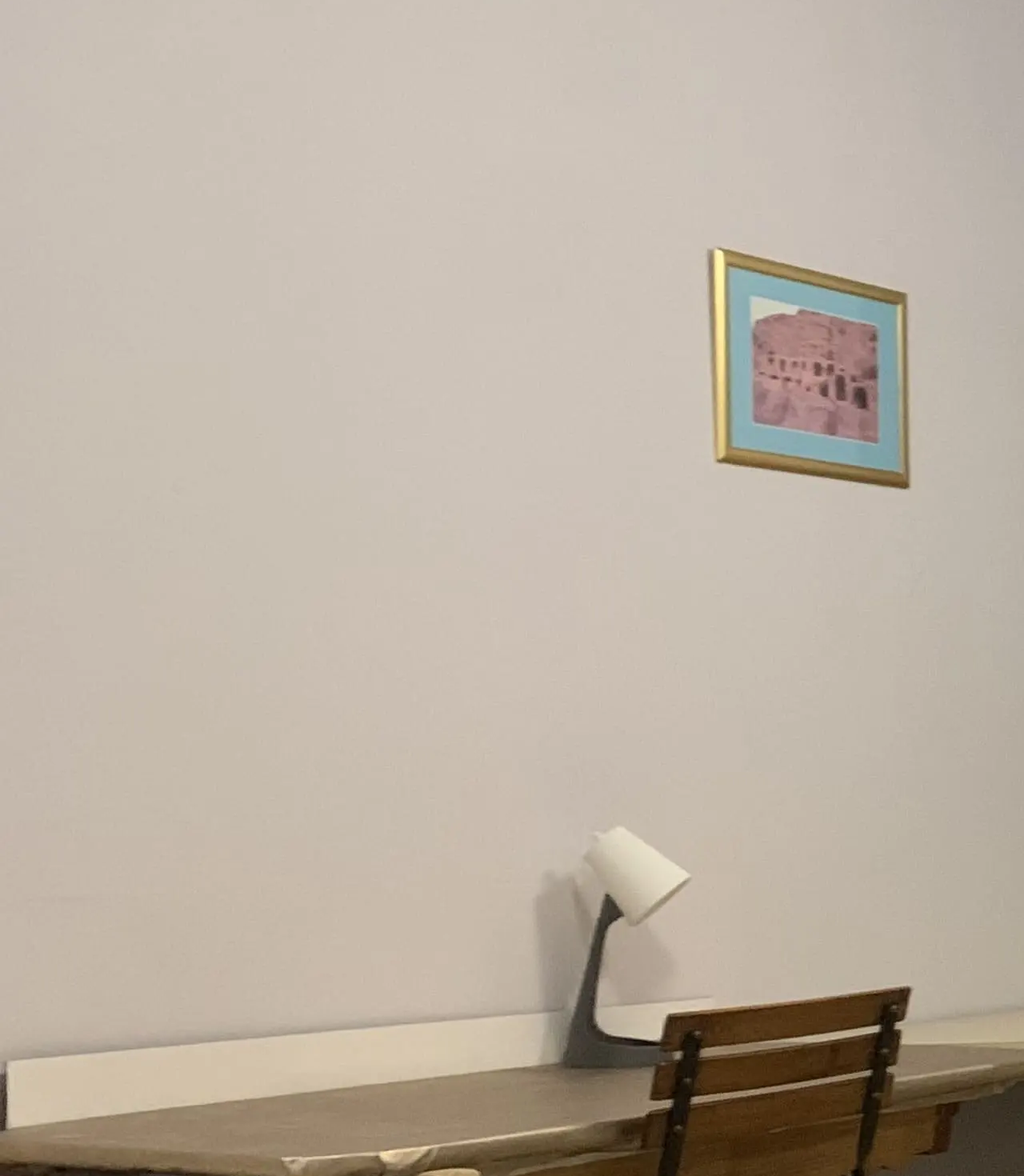
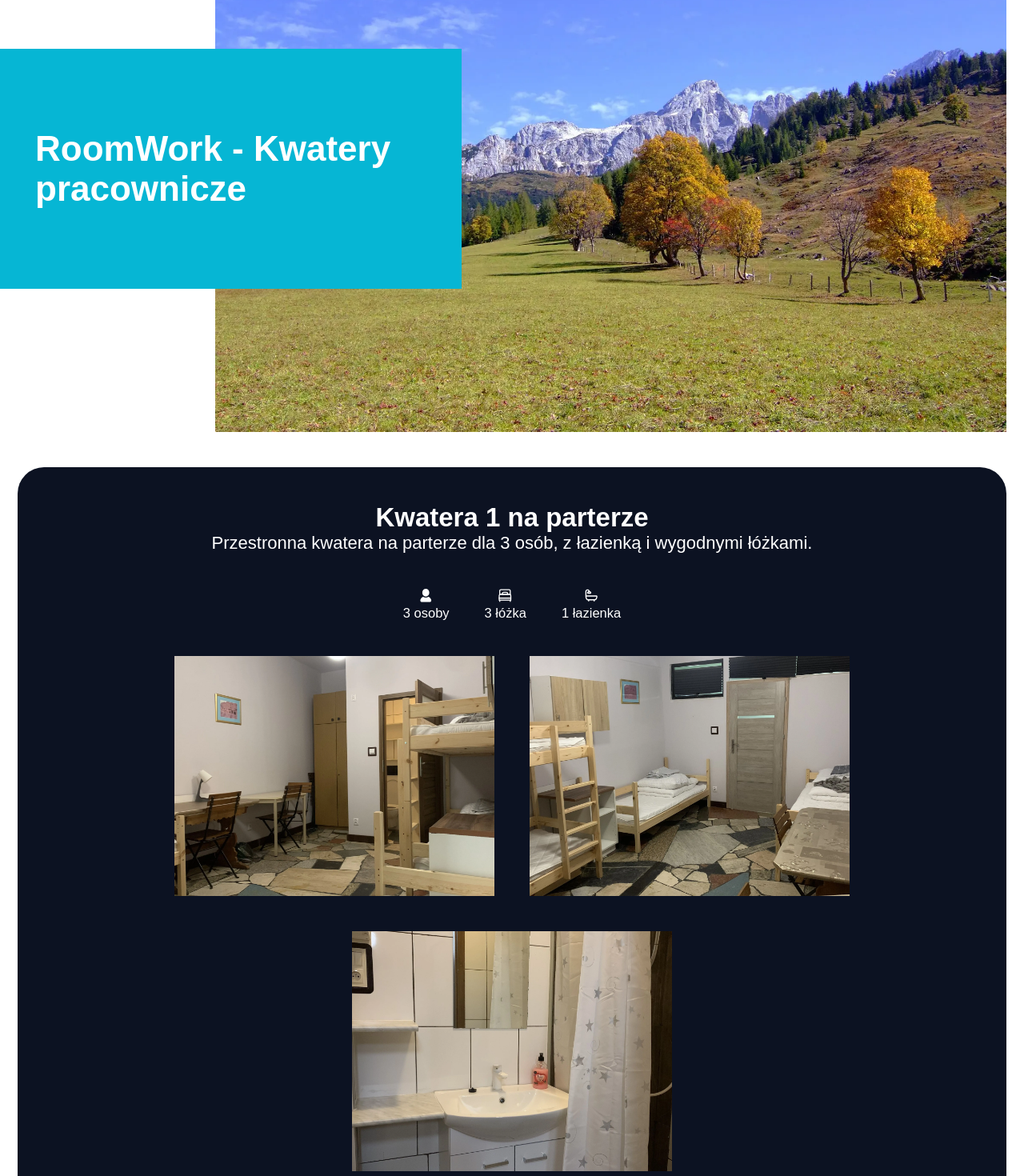
Before and after one commit to TDomagalski/nextjs-15-roomwork, a Next.js app: page /kwatery/kwatera-1-parter in a window 1280 px wide. Shown: the part 180-1650 px from the top of the page at 80% size. Built offline with nearby package versions, Linux system fonts and the light colour scheme.

Commit message:
feat: details about rooms v1

```diff
--- a/src/app/kwatery/[slug]/page.jsx
+++ b/src/app/kwatery/[slug]/page.jsx
@@ -1,8 +1,23 @@
 'use client';
-
 import rooms from '../../data/rooms';
 import { useParams } from 'next/navigation';
+
+import Image from 'next/image';
 import Head from 'next/head';
+
+import styles from './slug.module.scss';
+
+// Import ikon
+import RoomPersonIcon from '@public/kwatery/room_equipment/RoomPersonIcon';
+import RoomBedIcon from '@public/kwatery/room_equipment/RoomBedIcon';
+import RoomBathroomIcon from '@public/kwatery/room_equipment/RoomBathroomIcon';
+
+// Mapa ikon (aby używać dynamicznie)
+const iconMap = {
+  RoomPersonIcon: <RoomPersonIcon />,
+  RoomBedIcon: <RoomBedIcon />,
+  RoomBathroomIcon: <RoomBathroomIcon />,
+};
 
 export default function RoomDetail() {
   // Pobieranie parametrów dynamicznych z useParams
@@ -26,23 +41,49 @@ export default function RoomDetail() {
         <meta property='og:image' content={room.images[0]?.url} />
       </Head>
 
-      <div className='room-detail'>
-        <h1>{room.name}</h1>
-        <p>{room.description}</p>
-        <div className='room-images'>
-          {room.images.map((img) => (
-            <img key={img.id} src={img.url} alt={img.alt} />
-          ))}
+      <div className='container'>
+        <div className='top_page'>
+          <div className='page_title'>
+            <div className='text'>
+              <h1>RoomWork - Kwatery pracownicze</h1>
+              {/* <p>krótki opis działalności</p> */}
+            </div>
+            <div className='box'></div>
+          </div>
+          <div className='page_img'>
+            <Image
+              src='/global/top_page.webp'
+              alt='img'
+              width={1848}
+              height={1232}
+            />
+          </div>
         </div>
-        <div className='room-details'>
-          {room.details.map((detail, index) => (
-            <div key={index} className='detail'>
-              <span>{detail.icon}</span>
-              <span>
-                {detail.value} {detail.label}
-              </span>
+
+        <div className='container_bg'>
+          <div className={styles.room_detail}>
+            <h2>{room.name}</h2>
+            <p>{room.description}</p>
+
+            <div className={styles.room_details}>
+              {room.details.map((detail, index) => (
+                <div key={index} className={styles.detail}>
+                  <div>{iconMap[detail.icon]}</div>
+                  <div>
+                    {detail.value} {detail.label}
+                  </div>
+                </div>
+              ))}
             </div>
-          ))}
+
+            <div className={styles.room_imgs}>
+              {room.images.map((img) => (
+                <div key={img.id} className={styles.room_img}>
+                  <Image src={img.url} alt={img.alt} width={400} height={300} />
+                </div>
+              ))}
+            </div>
+          </div>
         </div>
       </div>
     </>
--- /dev/null
+++ b/src/app/kwatery/[slug]/slug.module.scss
@@ -0,0 +1,36 @@
+.room_detail {
+  .room_details {
+    display: flex;
+    justify-content: center;
+    gap: 2rem;
+    margin: 2rem 0;
+
+    .detail {
+      font-size: 0.75rem;
+      div {
+        svg {
+          fill: white;
+          width: 0.75rem;
+        }
+      }
+    }
+  }
+
+  .room_imgs {
+    width: 100%;
+    display: flex;
+    flex-wrap: wrap;
+    gap: 2rem;
+    justify-content: center;
+
+    .room_img {
+      position: relative;
+      // width: 20%;
+      // height: 50vh;
+
+      img {
+        object-fit: cover;
+      }
+    }
+  }
+}
```
Also changed, not shown: src/components/rooms/roomCard/RoomCard.jsx (+2 -10 lines).
